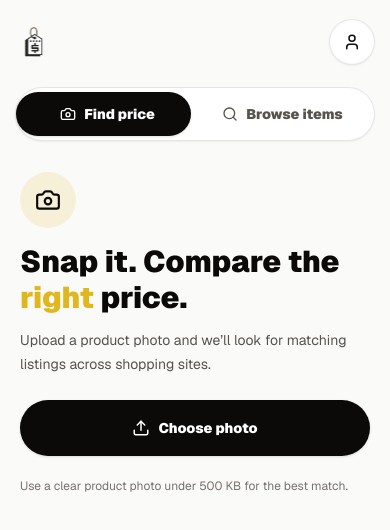
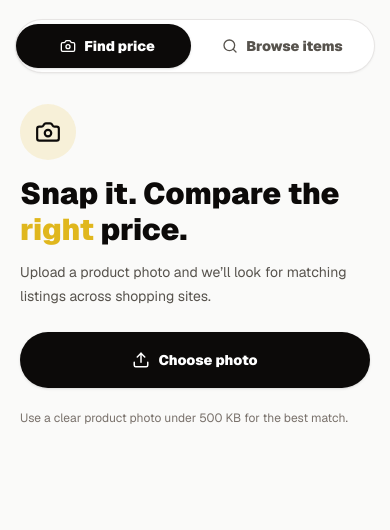
Before and after one commit to farzeenilyaszargar/Itemio, a Next.js app: page /discover in a window 390 px wide. Shown: the top 530 px of the page. Built offline with nearby package versions, Linux system fonts and the light colour scheme.

Commit message:
Hide headers on mobile

```diff
--- a/src/app/item/[slug]/page.tsx
+++ b/src/app/item/[slug]/page.tsx
@@ -37,7 +37,7 @@ export default async function ItemPage({ searchParams }: ItemPageProps) {
   return (
     <main className="min-h-screen bg-stone-50 text-stone-950">
       <section className="mx-auto flex w-full max-w-6xl flex-col gap-6 px-4 py-5 md:px-8 lg:px-10">
-        <header className="flex items-center justify-between">
+        <header className="hidden items-center justify-between md:flex">
           <Link href="/" className="flex h-11 items-center gap-1.5">
             <Image
               src="/kitne-rupay-logo.png"
--- a/src/app/page.tsx
+++ b/src/app/page.tsx
@@ -6,7 +6,7 @@ export default function Home() {
   return (
     <main className="min-h-screen bg-stone-50 text-stone-950">
       <section className="mx-auto flex min-h-screen w-full max-w-6xl flex-col px-5 py-5 md:px-8 lg:px-10">
-        <nav className="flex items-center justify-between">
+        <nav className="hidden items-center justify-between md:flex">
           <div className="flex h-11 items-center gap-1.5">
             <Image
               src="/kitne-rupay-logo.png"
--- a/src/components/DiscoverClient.tsx
+++ b/src/components/DiscoverClient.tsx
@@ -87,7 +87,7 @@ export function DiscoverClient() {
   return (
     <main className="min-h-screen bg-stone-50 text-stone-950">
       <section className="mx-auto flex w-full max-w-6xl flex-col gap-6 px-4 py-5 md:px-8 lg:px-10">
-        <header className="flex items-center justify-between">
+        <header className="hidden items-center justify-between md:flex">
           <Link href="/" className="flex h-11 items-center gap-1.5">
             <Image
               src="/kitne-rupay-logo.png"
```
